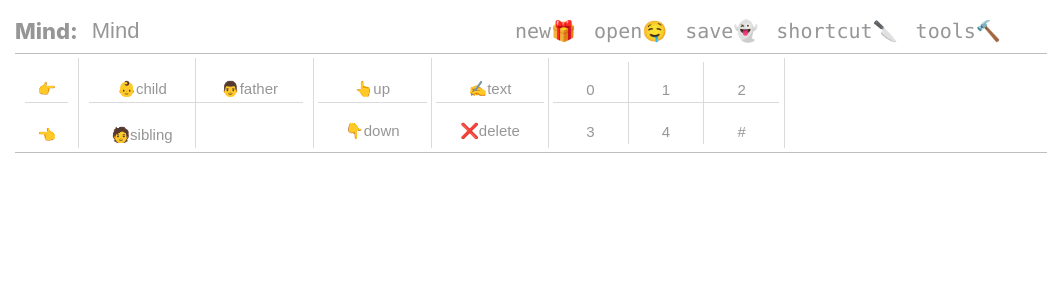
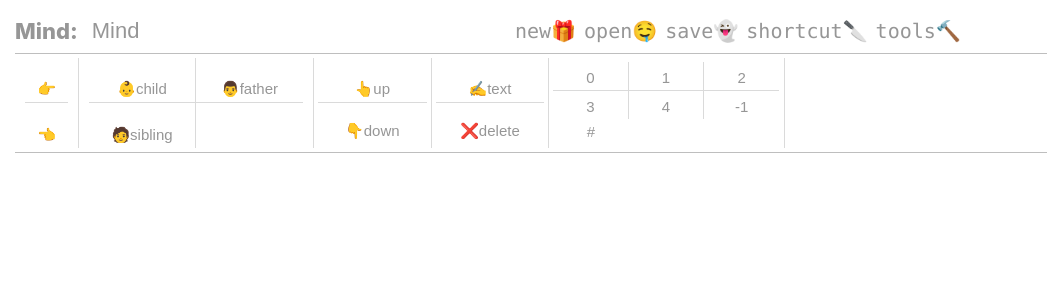
Before and after one commit to SiMonL250/Mind-app, a Vue app: page / in a window 1280 px wide. Shown: the top 300 px of the page, without its empty margins (0-1047 px from the left). Built offline with nearby package versions, Linux system fonts and the light colour scheme.

Commit message:
'20240925-23:15,context menu'

```diff
--- a/src/App.vue
+++ b/src/App.vue
@@ -7,20 +7,34 @@
 				@open-file="openFileHandle"
 				@save-file="saveFileHandle"
 				@create-file="createFileHandle"
-				@show-modal="showModalHandle"
+				@show-modal="
+					(action) => {
+						isShowModal = action?.val;
+					}
+				"
 				@node-action="nodeAction"
 			/>
 		</section>
-		<section class="main-section" @scroll="mainSectionScroll">
+		<section
+			class="main-section"
+			@scroll="
+				() => {
+					isMainScroll = !isMainScroll;
+				}
+			"
+		>
 			<treeChart
 				:node="MindFile.mindNode"
 				:treeRoot="MindFile.mindNode"
 				ref="treeChartRef"
 				:is-main-scroll="isMainScroll"
-				@node-right-click="NodeRightClick"
+				@node-right-click="TreeContextMenu"
 			/>
 		</section>
-		<Modal :show="isShowModal" @close-modal="closeModalHandle">
+		<Modal
+			:show="isShowModal"
+			@close-modal="(action:interfaceEmitsAction<boolean>)=>{isShowModal = action.val}"
+		>
 			<template #title>
 				<div>
 					<p>my tools box</p>
@@ -29,12 +43,13 @@
 			<template #body>
 				<Sidebar
 					:itemList="sidebarItemList"
-					@switch-tool="switchToolHandle"
+					@switch-tool="(action:interfaceEmitsAction<toolTypes>)=>{curTool = action.val}"
 				/>
 				<!-- TODO change Component -->
 				<div class="tool-component">{{ curTool }}</div>
 			</template>
 		</Modal>
+		{{ treeRightClickAction?.val?.menu?contextMenuOfTree(treeRightClickAction?.val?.menu):null }}
 	</div>
 </template>
 
@@ -55,6 +70,13 @@ import {
 import { FileStore } from "../src/store/MindFileStore";
 import { local, mindLocalKey } from "../src/hooks/localStorage.ts";
 import { sidebarProps, toolTypes } from "./interfaces/ComponentProperty";
+import { h } from "vue";
+import ContextMenu from "./components/selfUIs/contextMenu/ContextMenu.vue";
+import {
+	menuProps,
+	rightClickValType,
+} from "./components/selfUIs/contextMenu/contextMenu";
+
 /* defines and variables  */
 const instance = getCurrentInstance();
 const treeChartRef = ref(null);
@@ -78,7 +100,8 @@ const sidebarItemList: sidebarProps[] = [
 	},
 ];
 const curTool: Ref<toolTypes> = ref(toolTypes.CrcCheck);
-
+const treeRightClickAction: Ref<interfaceEmitsAction<rightClickValType>> =
+	ref(null);
 /* defines and variables  */
 /* Even handle function  */
 function changeMindNameHandle(newName: string): void {
@@ -107,28 +130,12 @@ function saveFileHandle() {
 function createFileHandle() {
 	handleNewAndSaveFile();
 }
-function nodeAction(action: interfaceEmitsAction) {
+function nodeAction(action: interfaceEmitsAction<string>) {
 	console.log("action :>> ", action);
 }
 
-function showModalHandle(action: interfaceEmitsAction) {
-	// console.log('action :>> ', action);
-	isShowModal.value = action?.val;
-}
-function closeModalHandle(action: interfaceEmitsAction) {
-	isShowModal.value = action.val;
-}
-function switchToolHandle(action: interfaceEmitsAction) {
-	console.log("action.val :>> ", action.val);
-	curTool.value = action.val;
-}
-
-function mainSectionScroll(){
-	isMainScroll.value = !isMainScroll.value
-}
-
-function NodeRightClick(action: interfaceEmitsAction){
-	console.log('App action :>> ', action);
+function TreeContextMenu(action: interfaceEmitsAction<rightClickValType>) {
+	treeRightClickAction.value = action;
 }
 /* Even handle function  */
 /* live Hooks  */
@@ -152,6 +159,14 @@ function storeAndMindInit() {
 	}
 }
 /* other functions  */
+const contextMenuOfTree = (menu: menuProps) => {
+	console.log("object :>> ", menu);
+	if (menu) {
+		return h(ContextMenu, {
+			menu: menu,
+		});
+	}
+};
 </script>
 
 <style lang="scss" scoped>
--- a/src/components/selfUIs/Modal/Modal.vue
+++ b/src/components/selfUIs/Modal/Modal.vue
@@ -30,7 +30,7 @@ const showModal:Ref<boolean> = ref(props.show);
 const Emits = defineEmits([NameSpaceOtherOperation.closeModal])
 //event
 function closeModalEmits(){
-    const action:interfaceEmitsAction = {
+    const action:interfaceEmitsAction<boolean> = {
         action:NameSpaceOtherOperation.closeModal,
         val:false
     }
--- /dev/null
+++ b/src/components/selfUIs/contextMenu/ContextMenu.vue
@@ -0,0 +1,22 @@
+<template>
+    <div class="conetext-menu-containner">
+        <div class="menu-item" ></div>
+    </div>
+</template>
+
+<script setup lang="ts">
+import { menuProps } from './contextMenu';
+const props = defineProps<
+    {
+        menu?:menuProps
+    }
+>();
+console.log('props.menu :>> ', props.menu);
+</script>
+
+<style scoped lang="scss">
+.conetext-menu-containner{
+    position: absolute;
+
+}
+</style>
--- /dev/null
+++ b/src/components/selfUIs/contextMenu/contextMenu.ts
@@ -0,0 +1,24 @@
+import { MindNode } from "../../../interfaces/MindNodeProperty";
+
+export type itemIdType= string
+export interface contextMenuItem{
+    id:itemIdType;
+    text:string;
+    subMenu?:Array<subMenu>
+    clickEvent?:(e?:PointerEvent)=>void;
+}
+interface subMenu{
+    id:itemIdType;
+    text:string;
+    clickEvent?:(e:Event)=>void;
+}
+export interface menuProps {
+    position:{
+        clientX:number,
+        clientY:number
+    }
+   items:Array<contextMenuItem>;
+}
+//TODO clientX clientY to decide position get from contextMenu Event
+
+export type rightClickValType = { menu: menuProps; treeNode: MindNode }
--- a/src/components/sidebars/SidebarView.vue
+++ b/src/components/sidebars/SidebarView.vue
@@ -23,7 +23,7 @@ const Emits = defineEmits([NameSpaceOtherOperation.switchTool]);
 //event functions
 
 function itemClickEmit(toolType:toolTypes){
-    let action:interfaceEmitsAction = {
+    let action:interfaceEmitsAction<toolTypes> = {
         action:NameSpaceOtherOperation.switchTool,
         val:toolType
     }
@@ -36,7 +36,7 @@ function itemClickEmit(toolType:toolTypes){
 <style scoped lang="scss">
 .sidebar {
 	height: 100%;
-	width: 18%;
+	width: fit-content;
 	border-right: 1px solid var(--color-border-default);
     .sidebar-item{
         height: 46px;
--- a/src/components/topbars/TopbarView.vue
+++ b/src/components/topbars/TopbarView.vue
@@ -200,7 +200,7 @@ function NodeAction(e: Event) {
 	//根据 e.target 判断 action 和 val
 
 	let target = e.target as HTMLElement;
-	let toEmit: interfaceEmitsAction = {
+	let toEmit: interfaceEmitsAction<string> = {
 		action: target.dataset["action"],
 		val: target.dataset["val"],
 	};
@@ -220,7 +220,7 @@ function saveFileClick(): void {
 	Emits(NameSpaceFileOperation.saveFile);
 }
 function showModalClick(): void { // emits modal show
-	let actions:interfaceEmitsAction = {
+	let actions:interfaceEmitsAction<boolean> = {
 		action:NameSpaceOtherOperation.showModal,
 		val:true
 	}
@@ -277,9 +277,11 @@ $nodeOpWidth: calc(100% - $undoWidth - $insertWidth);
 			display: flex;
 			.file-operate-btn {
 				width: fit-content;
-				height: fit-content;
+				height: 40px;
+				max-height: 50px;
+				overflow: hidden;
 				font-size: 20px;
-				margin: 0 18px 0 0;
+				margin: 0 8px 0 0;
 				border: none;
 				background-color: white;
 				font-family: "consolas";
@@ -402,7 +404,7 @@ $nodeOpWidth: calc(100% - $undoWidth - $insertWidth);
 		border-bottom: 1px solid var(--color-border-default);
 	}
 }
-@media (max-width: 841px) {
+@media (max-width: 612px) {
 	.topbar {
 		.file-section {
 			.file-operate {
--- a/src/components/treeChart/treeChart.vue
+++ b/src/components/treeChart/treeChart.vue
@@ -10,7 +10,11 @@
 				class="treeNode"
 				:id="node.data.id"
 				ref="curNodeEle"
-				@contextmenu="(e)=>{rightClick(e,node)}"
+				@contextmenu="
+					(e) => {
+						rightClick(e as PointerEvent, node);
+					}
+				"
 			>
 				{{ node.data.text }}
 			</div>
@@ -38,7 +42,11 @@
 
 <script setup lang="ts">
 import treeChart from "./treeChart.vue";
-import { MindNode, getFatherNode } from "../../interfaces/MindNodeProperty";
+import {
+	MindNode,
+	getFatherNode,
+	PriorytyLevel,
+} from "../../interfaces/MindNodeProperty";
 import { interfaceChildAndFatherProp, LeadLineOptions } from "./tree";
 import { ref, onMounted, onUnmounted } from "vue";
 import LeaderLine from "leader-line-vue";
@@ -47,6 +55,7 @@ import {
 	NameSpaceNodeOperate,
 	interfaceEmitsAction,
 } from "../../hooks/operate";
+import { menuProps,rightClickValType } from "../selfUIs/contextMenu/contextMenu";
 //props and variables
 const treeProp = defineProps<{
 	node: MindNode;
@@ -67,21 +76,61 @@ window.addEventListener(
 	false
 );
 // TODO 节点右键菜单
-function rightClick(e:Event,node:MindNode) {
+function rightClick(e: PointerEvent, node: MindNode) {
+	// console.log("e :>> ", e);
 	e.preventDefault();
 	//emit to direct parent
-	console.dir('e :>> ', typeof e);
-	console.log('node :>> ', node);
-	let action:interfaceEmitsAction= {
-		action:NameSpaceNodeOperate.NodeRightClick,
-		val:e
-	}
-	emits(NameSpaceNodeOperate.NodeRightClick,action);
+
+	let val: rightClickValType = {
+		menu: {
+			position: {
+				clientX: e.clientX,
+				clientY: e.clientY,
+			},
+			items: [
+				{ id: "editText", text: "edit text" },
+				{ id: "insertChild", text: "insert child" },
+				{ id: "insertSibling", text: "insert sibling" },
+				{ id: "insertFather", text: "insert father" },
+				{
+					id: "setPriority",
+					text: "priority",
+					subMenu: [
+						{
+							id: PriorytyLevel.highest,
+							text: PriorytyLevel.highest,
+						},
+						{
+							id: PriorytyLevel.higher,
+							text: PriorytyLevel.higher,
+						},
+						{
+							id: PriorytyLevel.medium,
+							text: PriorytyLevel.medium,
+						},
+						{ id: PriorytyLevel.lower, text: PriorytyLevel.lower },
+						{
+							id: PriorytyLevel.lowest,
+							text: PriorytyLevel.lowest,
+						},
+						{ id: PriorytyLevel.none, text: PriorytyLevel.none },
+					],
+				},
+			],
+		},
+		treeNode: node,
+	};
+	let action: interfaceEmitsAction<{ menu: menuProps; treeNode: MindNode }> =
+		{
+			action: NameSpaceNodeOperate.NodeRightClick,
+			val: val, //TODO 把clientX和ClientY emit下去
+		};
+	emits(NameSpaceNodeOperate.NodeRightClick, action);
 }
-function EmitFromChild(action:interfaceEmitsAction){
-	console.log('son Emit :>> ');
-	//child emit to App.vue
-	emits(NameSpaceNodeOperate.NodeRightClick,action);
+function EmitFromChild(
+	action: interfaceEmitsAction<{ menu: menuProps; treeNode: MindNode }>
+) {
+	emits(NameSpaceNodeOperate.NodeRightClick, action);
 }
 /* live hooks */
 watch(
--- a/src/hooks/operate.ts
+++ b/src/hooks/operate.ts
@@ -57,9 +57,9 @@ export enum EnumDirectoryWellknow {
 }
 /*ENUMS  END  */
 /*INTERFACE START  */
-export interface interfaceEmitsAction {
+export interface interfaceEmitsAction<T> {
 	action:string,
-	val?:any
+	val?:T
 }
 export interface mindFileContent {
 	reconicode: EnumReconiteCode;
--- a/src/interfaces/MindNodeProperty.ts
+++ b/src/interfaces/MindNodeProperty.ts
@@ -8,6 +8,7 @@ export enum PriorytyLevel{
     medium='2',
     lower='3',
     lowest='4',
+    none='-1'
 }
 export type NodeIdType = string
 
--- a/src/main.ts
+++ b/src/main.ts
@@ -3,15 +3,17 @@ import './style.css'
 import App from './App.vue'
 import Message from "./components/selfUIs/Message"
 import Loading from './components/selfUIs/Loading'
-
 import { createPinia } from 'pinia'
 import piniaPersist from 'pinia-plugin-persist'
 
 const pinia = createPinia();
 pinia.use(piniaPersist);
 
-createApp(App)
-.use(Message)
+const app = createApp(App);
+app.use(Message)
 .use(Loading)
 .use(pinia)
 .mount('#app')
+
+
+//console.log('? :>> ',  app.component('contextMenu'));
```
